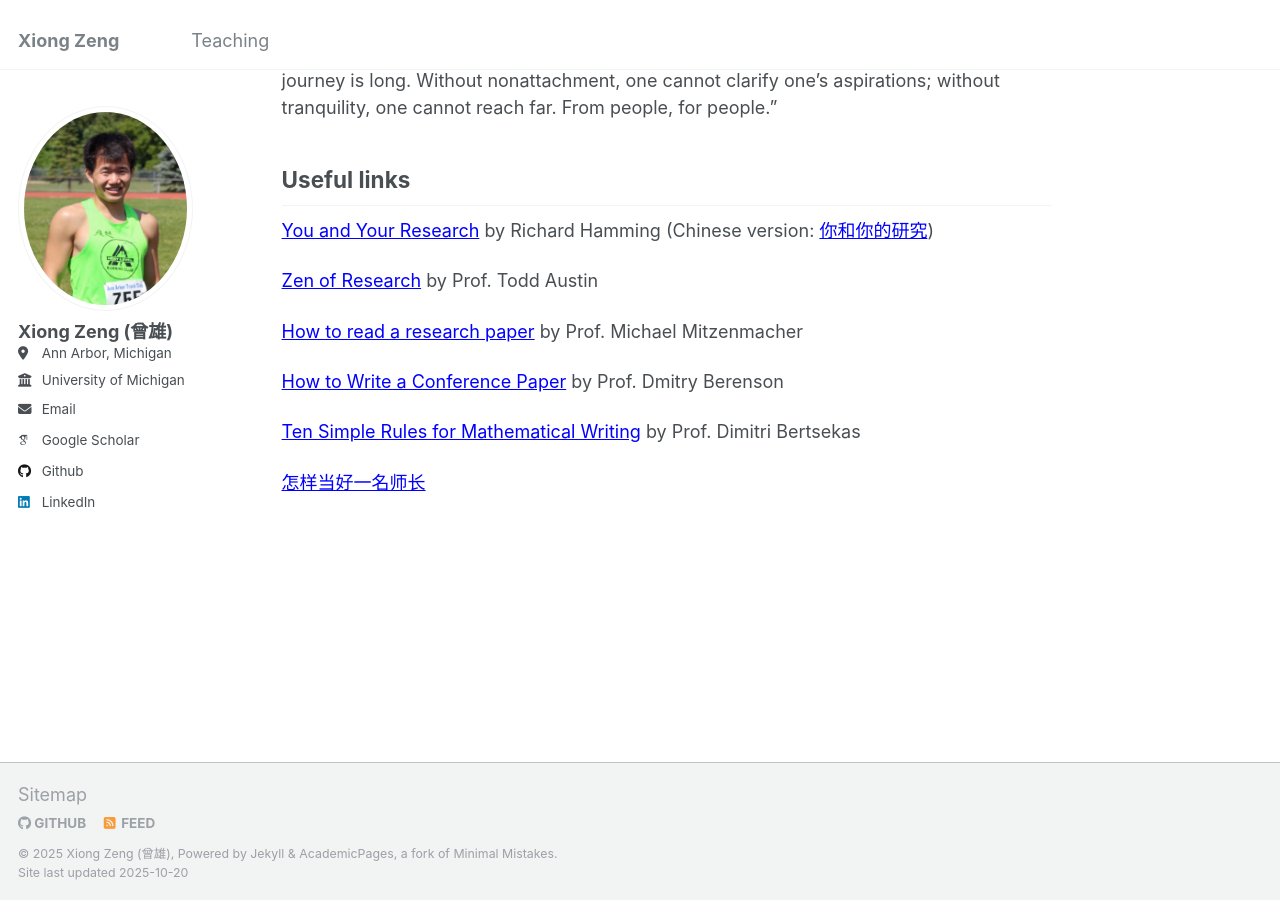
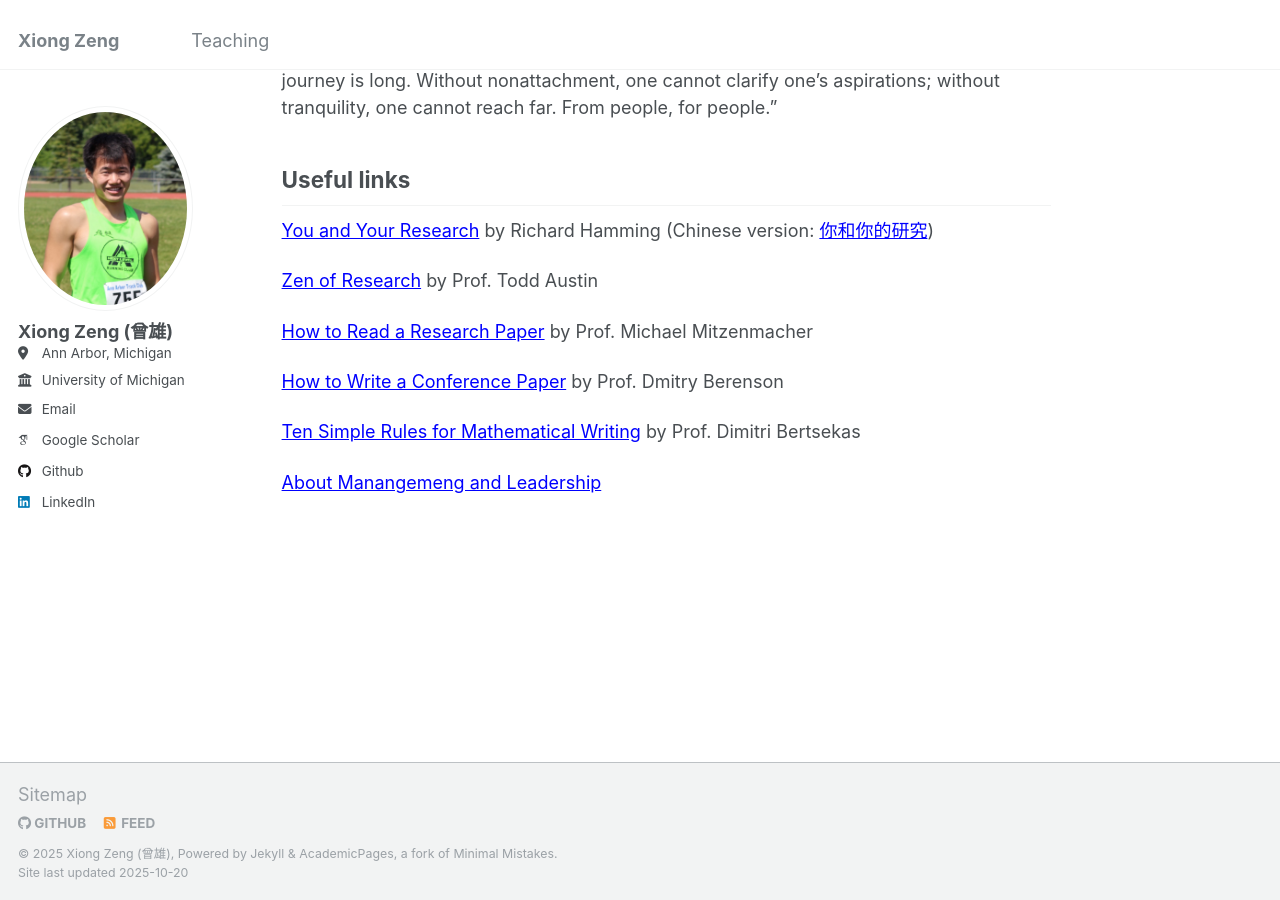
Before and after one commit to zengxiong111/zengxiong.github.io, a Jekyll site: the page built from _pages/about.md, in a window 1280 px wide and 900 px high, scrolled down 2522 px. Built offline with Jekyll 4.4.1, drawn with Linux system fonts in a browser that asks for light colours; some web fonts are replaced.

Commit message:
Update about.md

```diff
--- a/_pages/about.md
+++ b/_pages/about.md
@@ -78,10 +78,10 @@
 
 <a href="https://www.linkedin.com/feed/update/urn:li:activity:7198555643308314624/" style="color: blue;" target="_blank">Zen of Research</a> by Prof. Todd Austin
 
-<a href="https://www.eecs.harvard.edu/~michaelm/postscripts/ReadPaper.pdf" style="color: blue;" target="_blank">How to read a research paper</a> by Prof. Michael Mitzenmacher
+<a href="https://www.eecs.harvard.edu/~michaelm/postscripts/ReadPaper.pdf" style="color: blue;" target="_blank">How to Read a Research Paper</a> by Prof. Michael Mitzenmacher
 
 <a href="https://docs.google.com/document/u/1/d/1_q-gOj2v06kOq1NHeZXWr2gBwEephvOcpCewSYSmMwc/pub" style="color: blue;" target="_blank">How to Write a Conference Paper</a> by Prof. Dmitry Berenson
 
 <a href="https://www.mit.edu/~dimitrib/Ten_Rules.html" style="color: blue;" target="_blank">Ten Simple Rules for Mathematical Writing</a> by Prof. Dimitri Bertsekas
 
-<a href="https://www.marxists.org/chinese/linbiao/mia-chinese-linbiao-193612.htm" style="color: blue;" target="_blank">怎样当好一名师长</a>
+<a href="https://www.marxists.org/chinese/linbiao/mia-chinese-linbiao-193612.htm" style="color: blue;" target="_blank">About Manangemeng and Leadership</a>
```
